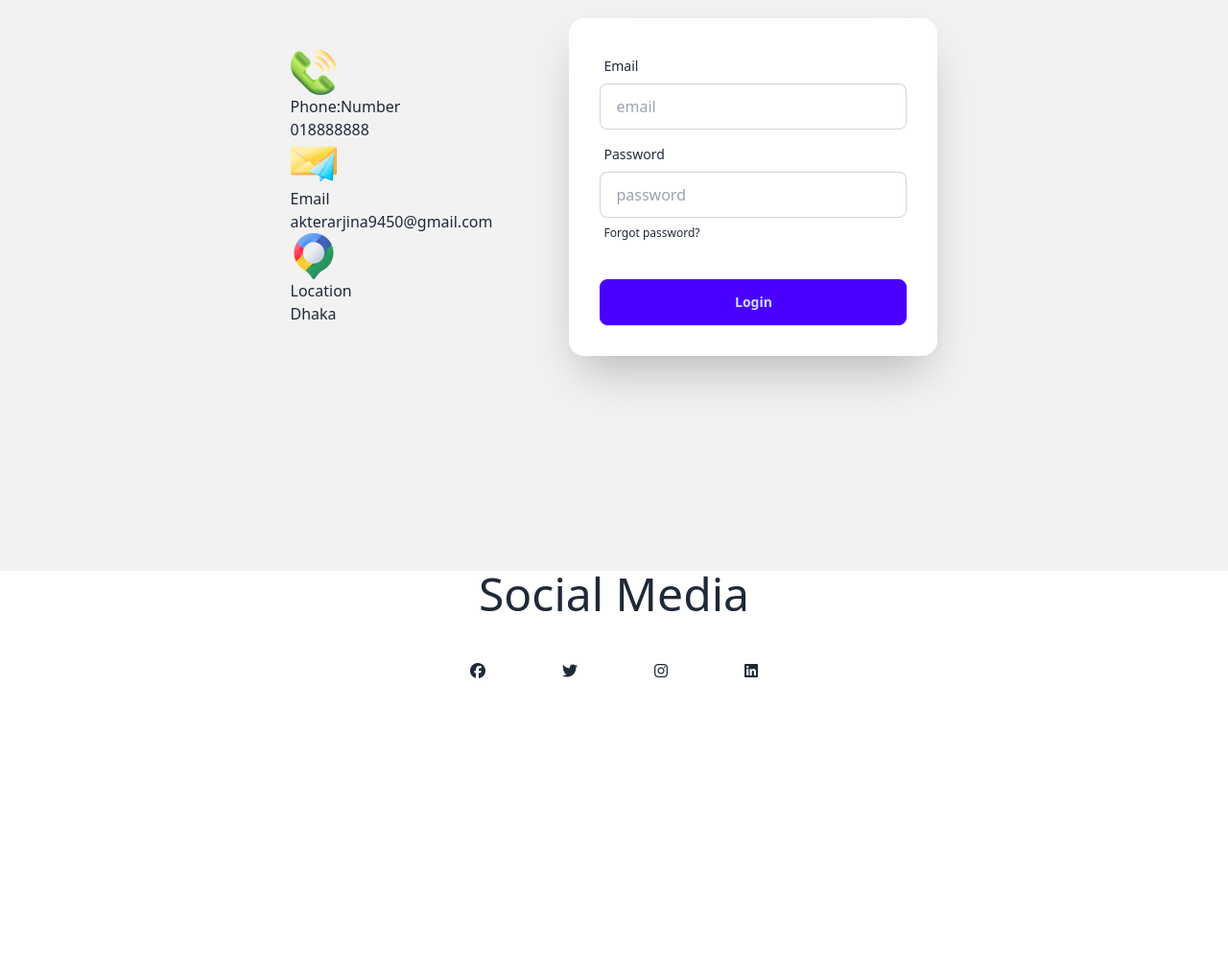
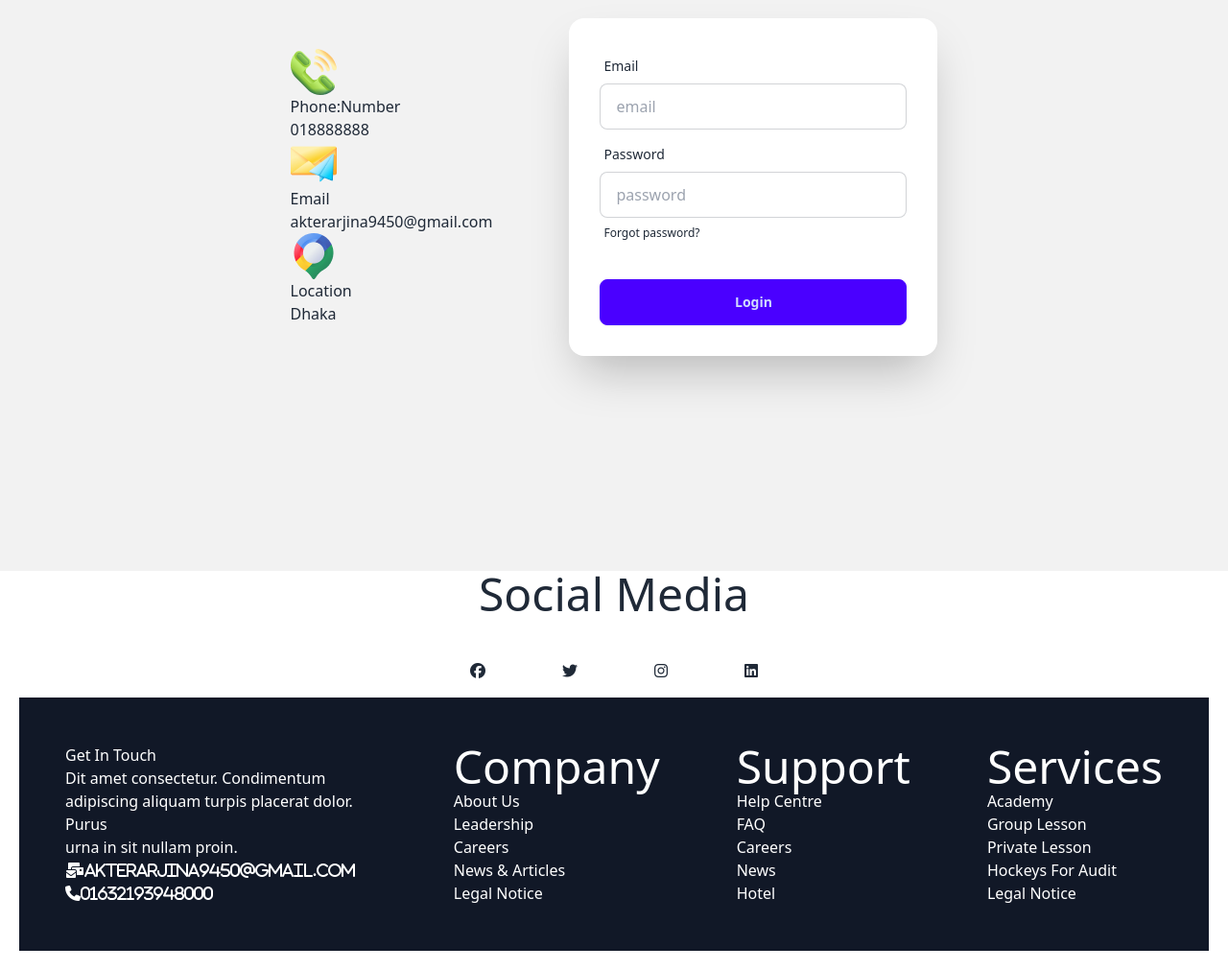
Before and after one commit to arjinaakter/Hockey, a plain HTML site: page index.html in a window 1280 px wide. Shown: the part 4435-5446 px from the top of the page at 96% size. Before the commit the page ends 5142 px from the top, so only its background shows below. Drawn offline with nearby package versions, Linux system fonts and the light colour scheme.

Commit message:
finally done

```diff
--- a/index.html
+++ b/index.html
@@ -538,5 +538,47 @@
 
 
   </main>
+
+  <!-- footer starts here -->
+  <footer>
+    <div class="lg:flex bg-gray-900 text-white gap-20 p-12 m-5">
+        <!--  -->
+        <div class="bg-gray-900 text-white">
+            <h1>Get In Touch</h1>
+            <p>Dit amet consectetur. Condimentum <br>
+                adipiscing aliquam turpis placerat dolor. Purus <br>
+                urna in sit nullam proin. </p>
+                <i class="fa-solid fa-envelopes-bulk"><span>akterarjina9450@gmail.com</span></i> <br>
+                <i class="fa-solid fa-phone">01632193948000</i>
+        </div>
+        <div class="sm:inline-flex gap-20 lg:flex gap-20">
+            <div>
+                <h1 class="text-5xl">Company</h1>
+                <h1>About Us</h1>
+                <h1>Leadership</h1>
+                <h1>Careers</h1>
+                <h1>News & Articles</h1>
+                <h1>Legal Notice</h1>
+            </div>
+            <div>
+                <h1 class="text-5xl">Support</h1>
+                <h1>Help Centre</h1>
+                <h1>FAQ</h1>
+                <h1>Careers</h1>
+                <h1>News</h1>
+                <h1>Hotel</h1>
+            </div>
+
+        </div>
+        <div>
+            <h1 class="text-5xl">Services</h1>
+            <h1>Academy</h1>
+            <h1>Group Lesson</h1>
+            <h1>Private Lesson</h1>
+            <h1>Hockeys For Audit</h1>
+            <h1>Legal Notice</h1>
+        </div>
+    </div>
+  </footer>
 </body>
 </html>
```
